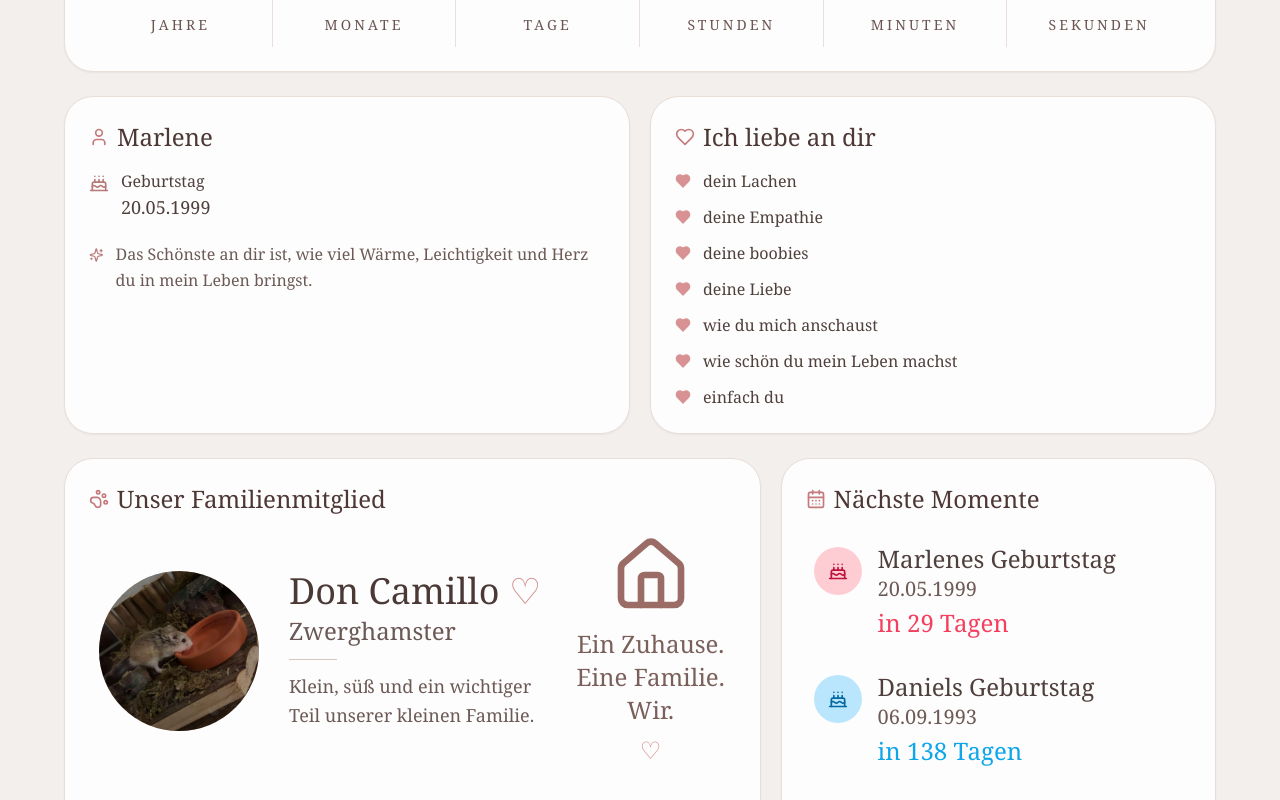
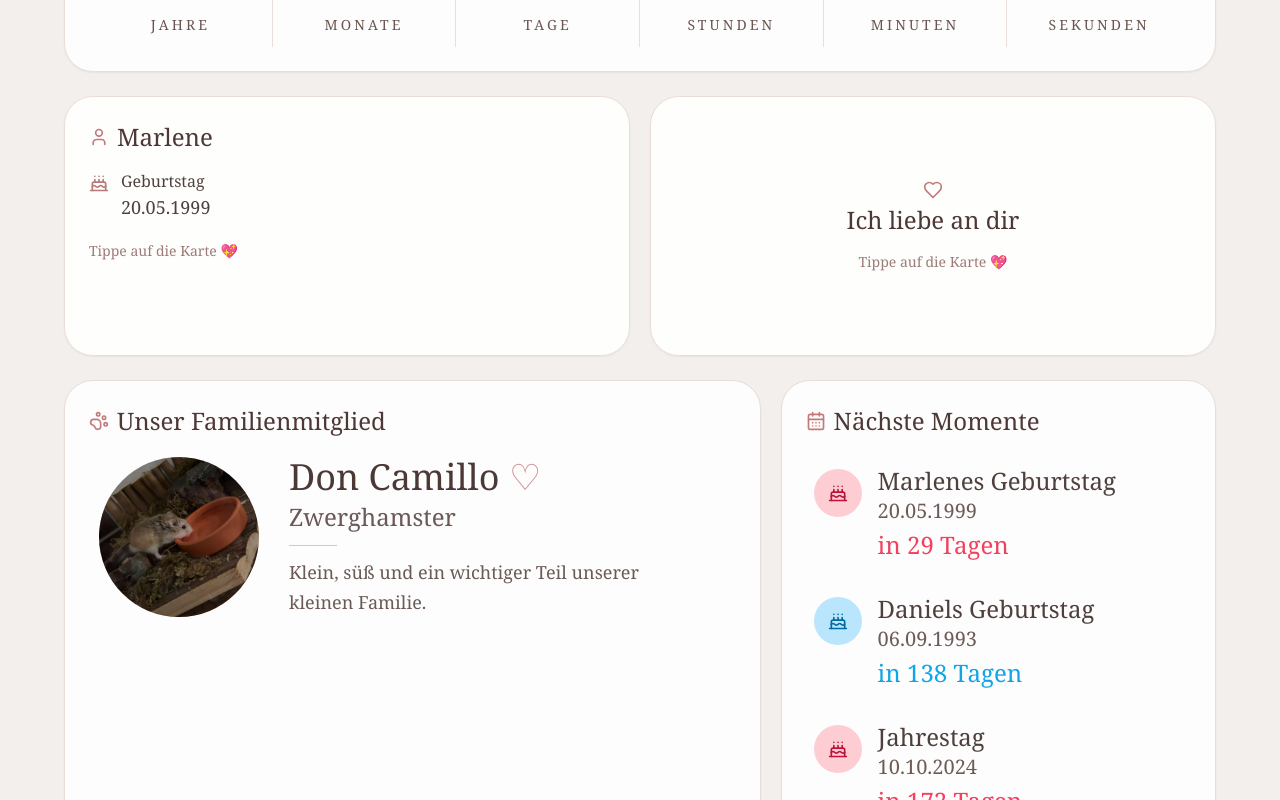
Before and after one commit to longjohn4/marlene, a React (Vite) app: page / in a window 1280 px wide. Shown: the part 740-1540 px from the top of the page. Built offline with nearby package versions, Linux system fonts and the light colour scheme; the HTML template or start-up script is replaced by a standard one.

Commit message:
Update App.tsx

```diff
--- a/src/App.tsx
+++ b/src/App.tsx
@@ -6,8 +6,6 @@ import {
   Sparkles,
   Cake,
   CalendarDays,
-  Dumbbell,
-  Home,
 } from "lucide-react";
 
 const HEADER_IMAGE = "/marlene-daniel.jpg";
@@ -95,6 +93,8 @@ export default function LoveOnePager() {
   const [tick, setTick] = useState(Date.now());
   const [countdownMode, setCountdownMode] = useState<"split" | "total">("split");
   const [isBirthdayCardFlipped, setIsBirthdayCardFlipped] = useState(false);
+  const [isMarleneCardFlipped, setIsMarleneCardFlipped] = useState(false);
+  const [isLoveCardFlipped, setIsLoveCardFlipped] = useState(false);
 
   useEffect(() => {
     const interval = window.setInterval(() => setTick(Date.now()), 1000);
@@ -104,9 +104,7 @@ export default function LoveOnePager() {
   const relationshipStart = "2024-10-10T00:00";
 
   const marlene = {
-    name: "Marlene",
     birthday: "1999-05-20",
-    hobbies: ["Pilates", "Poledance", "Fitness"],
     likes: [
       "dein Lachen",
       "deine Empathie",
@@ -155,9 +153,13 @@ export default function LoveOnePager() {
     )
     .sort((a, b) => a.days - b.days);
 
+  const splitLikes = [
+    marlene.likes.slice(0, Math.ceil(marlene.likes.length / 2)),
+    marlene.likes.slice(Math.ceil(marlene.likes.length / 2)),
+  ];
+
   console.assert(typeof together.years === "number", "years should be a number");
-  console.assert(typeof together.seconds === "number", "seconds should be a number");
-  console.assert(daysUntilNextAnnual(relationshipStart) !== null, "anniversary should be calculable");
+  console.assert(typeof totals.totalSeconds === "number", "totals should exist");
   console.assert(highlights.length >= 1, "highlights should exist");
 
   return (
@@ -189,7 +191,7 @@ export default function LoveOnePager() {
         </section>
 
         <section
-          className="rounded-[1.8rem] border border-[#e8ddd7] bg-white/90 p-6 shadow-sm transition hover:shadow-md cursor-pointer"
+          className="cursor-pointer rounded-[1.8rem] border border-[#e8ddd7] bg-white/90 p-6 shadow-sm transition hover:shadow-md"
           onClick={() => setCountdownMode((prev) => (prev === "split" ? "total" : "split"))}
         >
           <div className="mb-5 flex items-center justify-center gap-2 font-serif text-3xl text-[#5a423e]">
@@ -240,7 +242,7 @@ export default function LoveOnePager() {
                     index < 3 ? "md:border-r md:border-[#eadfda]" : ""
                   }`}
                 >
-                  <div className="text-4xl md:text-5xl font-serif font-bold tracking-tight text-[#c47a7b] px-2 break-all">
+                  <div className="break-all px-2 text-4xl md:text-5xl font-serif font-bold tracking-tight text-[#c47a7b]">
                     {value}
                   </div>
                   <div className="mt-3 text-sm uppercase tracking-[0.18em] text-[#6a5551]">
@@ -253,7 +255,16 @@ export default function LoveOnePager() {
         </section>
 
         <section className="grid gap-5 lg:grid-cols-2">
-          <article className="rounded-[1.8rem] border border-[#e8ddd7] bg-white/90 p-6 shadow-sm">
+          <article
+            className="cursor-pointer [perspective:1200px]"
+            onClick={() => setIsMarleneCardFlipped((prev) => !prev)}
+          >
+            <div
+              className={`relative min-h-[260px] rounded-[1.8rem] transition-transform duration-700 [transform-style:preserve-3d] ${
+                isMarleneCardFlipped ? "[transform:rotateY(180deg)]" : ""
+              }`}
+            >
+              <div className="absolute inset-0 rounded-[1.8rem] border border-[#e8ddd7] bg-white/90 p-6 shadow-sm [backface-visibility:hidden]">
                 <div className="mb-4 flex items-center gap-2 font-serif text-2xl text-[#4d3835]">
                   <User className="h-5 w-5 text-[#c47a7b]" />
                   <span>Marlene</span>
@@ -266,27 +277,61 @@ export default function LoveOnePager() {
                       <p className="text-lg">20.05.1999</p>
                     </div>
                   </div>
-              <div className="flex gap-3">
-                <Sparkles className="mt-1 h-5 w-5 text-[#b87a78]" />
-                <div>
+                  <p className="mt-6 text-sm text-[#9d7b76]">Tippe auf die Karte 💖</p>
+                </div>
+              </div>
+
+              <div className="absolute inset-0 rounded-[1.8rem] border border-[#e8ddd7] bg-[#f7e9ea] p-6 shadow-sm [backface-visibility:hidden] [transform:rotateY(180deg)]">
+                <div className="mb-4 flex items-center gap-2 font-serif text-2xl text-[#4d3835]">
+                  <Sparkles className="h-5 w-5 text-[#c47a7b]" />
+                  <span>Das schönste...</span>
+                </div>
+                <div className="flex h-[calc(100%-2rem)] items-center">
                   <p className="leading-relaxed text-[#6b5a56]">{marlene.special}</p>
                 </div>
               </div>
             </div>
           </article>
 
-          <article className="rounded-[1.8rem] border border-[#e8ddd7] bg-white/90 p-6 shadow-sm">
-            <div className="mb-4 flex items-center gap-2 font-serif text-2xl text-[#4d3835]">
-              <Heart className="h-5 w-5 text-[#c47a7b]" />
+          <article
+            className="cursor-pointer [perspective:1200px]"
+            onClick={() => setIsLoveCardFlipped((prev) => !prev)}
+          >
+            <div
+              className={`relative min-h-[260px] rounded-[1.8rem] transition-transform duration-700 [transform-style:preserve-3d] ${
+                isLoveCardFlipped ? "[transform:rotateY(180deg)]" : ""
+              }`}
+            >
+              <div className="absolute inset-0 rounded-[1.8rem] border border-[#e8ddd7] bg-white/90 p-6 shadow-sm [backface-visibility:hidden]">
+                <div className="flex h-full flex-col items-center justify-center text-center">
+                  <div className="mb-4 flex flex-col items-center justify-center text-center font-serif text-2xl text-[#4d3835]">
+                    <Heart className="mb-1 h-5 w-5 text-[#c47a7b]" />
                     <span>Ich liebe an dir</span>
                   </div>
-            <div className="space-y-3 text-[#4f403d]">
-              {marlene.likes.map((item) => (
-                <div key={item} className="flex items-start gap-3">
+                  <p className="text-sm text-[#9d7b76]">Tippe auf die Karte 💖</p>
+                </div>
+              </div>
+
+              <div className="absolute inset-0 rounded-[1.8rem] border border-[#e8ddd7] bg-[#f7e9ea] p-6 shadow-sm [backface-visibility:hidden] [transform:rotateY(180deg)]">
+                <div className="flex h-full flex-col items-center justify-center text-center">
+                  <div className="mb-4 flex flex-col items-center justify-center text-center font-serif text-2xl text-[#4d3835]">
+                    <Heart className="mb-1 h-5 w-5 text-[#c47a7b]" />
+                    <span>Ich liebe an dir</span>
+                  </div>
+                  <div className="grid w-full max-w-md grid-cols-2 gap-x-8 gap-y-1 text-[#4f403d]">
+                    {splitLikes.map((col, colIndex) => (
+                      <div key={colIndex} className="space-y-1 text-left">
+                        {col.map((item) => (
+                          <div key={item} className="flex items-start gap-2 leading-snug">
                             <Heart className="mt-1 h-4 w-4 shrink-0 fill-current text-[#d99293]" />
                             <span>{item}</span>
                           </div>
                         ))}
+                      </div>
+                    ))}
+                  </div>
+                </div>
+              </div>
             </div>
           </article>
         </section>
@@ -298,7 +343,7 @@ export default function LoveOnePager() {
               <span>Unser Familienmitglied</span>
             </div>
 
-            <div className="grid items-center gap-5 md:grid-cols-[180px_1fr_170px]">
+            <div className="grid items-center gap-5 md:grid-cols-[180px_1fr]">
               <div className="mx-auto h-40 w-40 overflow-hidden rounded-full bg-[#ead7c8] shadow-inner">
                 <img src="/camillo.jpg" alt="Don Camillo" className="h-full w-full object-cover" />
               </div>
@@ -312,14 +357,6 @@ export default function LoveOnePager() {
                 </div>
                 <div className="h-px w-12 bg-[#d9c6bf]" />
                 <p className="max-w-sm text-lg leading-relaxed text-[#6b5a56]">{pet.description}</p>
-              </div>
-
-              <div className="text-center text-[#7a605b]">
-                <Home className="mx-auto mb-3 h-20 w-20 text-[#9b6c66]" />
-                <p className="text-2xl leading-snug">Ein Zuhause.</p>
-                <p className="text-2xl leading-snug">Eine Familie.</p>
-                <p className="text-2xl leading-snug">Wir.</p>
-                <div className="mt-2 text-2xl text-[#d08a8b]">♡</div>
               </div>
             </div>
           </article>
```
Lines whose indentation alone changed are shown as unchanged.
